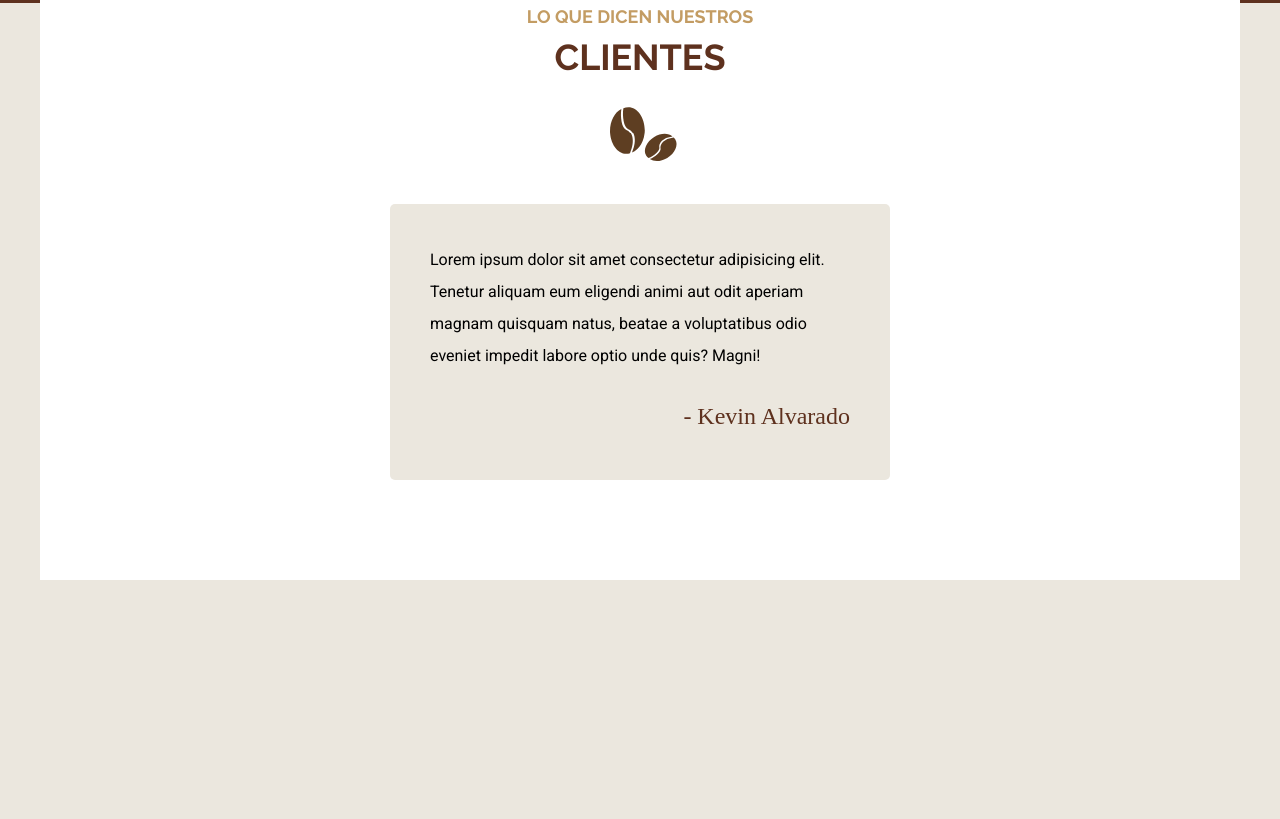
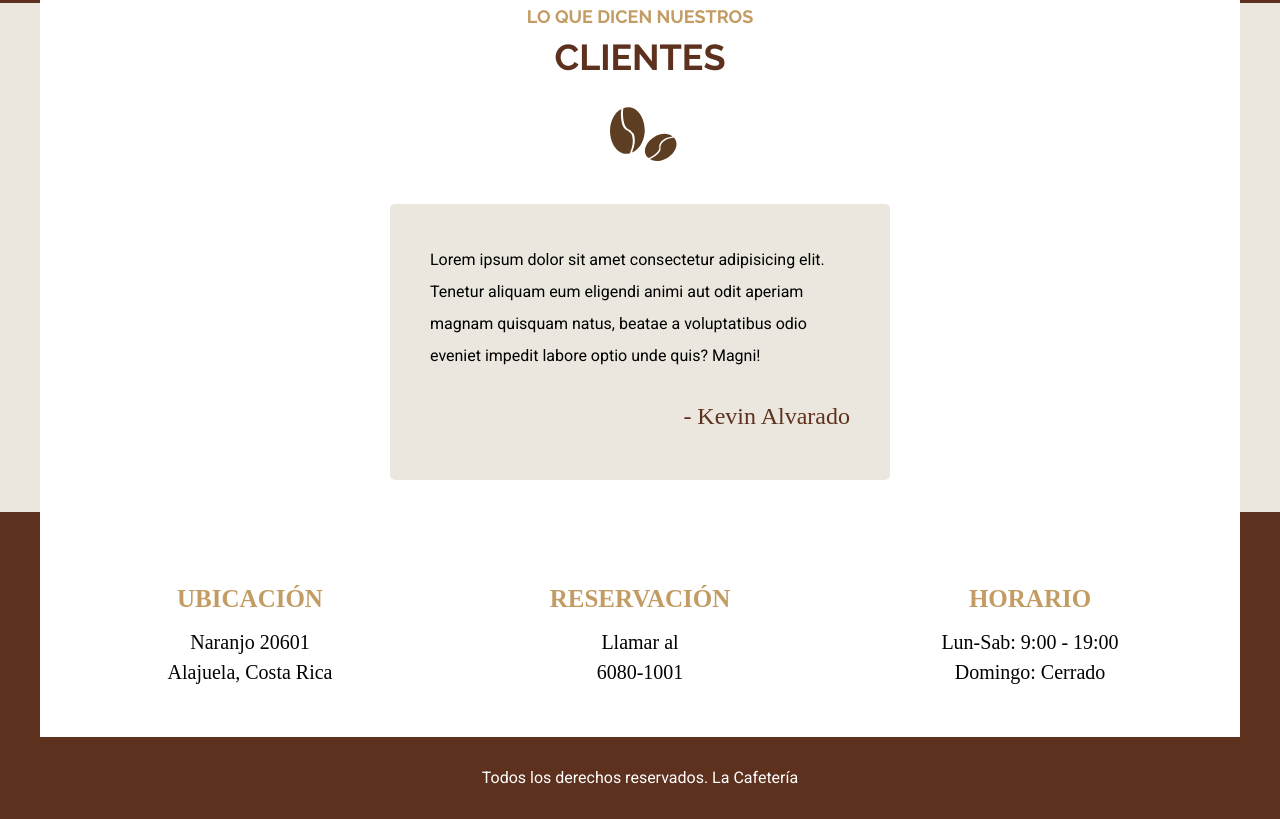
Before and after one commit to KevinJSS/Cafeteria_App, a website: page views/index.html in a window 1280 px wide. Shown: the part 4504-5323 px from the top of the page. Before the commit the page ends 5084 px from the top, so only its background shows below. Drawn offline with Linux system fonts and the light colour scheme; a web font is replaced by a local one.

Commit message:
Footer section and some utilities added

```diff
--- a/src/scss/base/_utilities.scss
+++ b/src/scss/base/_utilities.scss
@@ -10,12 +10,18 @@
     background-color: v.$primary-color;
 }
 
+.bg-light {
+    background-color: v.$light-color;
+}
+
 .container {
     max-width: 120rem;
     margin: 0 auto;
-    width: 100%;
+    width: 95%;
+}
 
-    @include m.tablet {
-        width: 95%;
-    }
+.negative-margin-10 {
+    padding: 10rem 2.5rem 5rem 2.5rem;
+    margin-top: -10rem;
+    position: relative;
 }
--- a/src/scss/header/_header.scss
+++ b/src/scss/header/_header.scss
@@ -30,7 +30,7 @@
             color: v.$light-color;
             font-weight: v.$font-weight-bold;
             text-transform: uppercase;
-            margin: calc(v.$spacing-medium + 1rem) 0 0 0;
+            margin: calc(v.$spacing-medium + 1rem) 0 10rem 0;
             padding: 0 2rem;
         }
 
--- /dev/null
+++ b/src/scss/index/_footer.scss
@@ -0,0 +1,46 @@
+@use 'base/variables' as v;
+@use 'base/mixins' as m;
+
+/* FOOTER */
+.footer-content {
+    padding: v.$spacing-medium v.$spacing-normal;
+    background-color: v.$light-color;
+    position: relative;
+
+    @include m.tablet {
+        display: grid;
+        @include m.grid(3, 2rem);
+    }
+}
+
+.footer-box {
+    margin-bottom: 5rem;
+
+    @include m.tablet {
+        margin-bottom: 0;
+    }
+
+    h3 {
+        color: v.$secondary-color;
+        font-family: v.$font-family-tertiary;
+        margin-bottom: 1rem;
+    }
+
+    p {
+        font-family: v.$font-family-tertiary;
+        font-size: v.$font-size-medium;
+        line-height: v.$line-height-normal;
+        text-align: center;
+    }
+}
+
+.copyright {
+    background-color: v.$primary-color;
+    padding: 25rem 2.5rem 2.5rem 2.5rem;
+    margin-top: -22.5rem;
+
+    p {
+        font-size: 1.6rem;
+        color: v.$light-color;
+    }
+}
--- a/src/scss/index/_gallery.scss
+++ b/src/scss/index/_gallery.scss
@@ -5,6 +5,7 @@
 .gallery-content {
     margin-top: v.$spacing-medium;
 }
+
 .gallery {
     @include m.grid(2, 2rem);
 
--- a/src/scss/index/_index.scss
+++ b/src/scss/index/_index.scss
@@ -3,3 +3,4 @@
 @forward 'gallery';
 @forward 'menu';
 @forward 'testimonials';
+@forward 'footer';
--- a/src/scss/index/_main.scss
+++ b/src/scss/index/_main.scss
@@ -3,12 +3,9 @@
 
 /* MAIN SECTION */
 .main-content {
-    background-color: v.$light-color;
     padding: v.$spacing-medium v.$spacing-normal;
 
     @include m.tablet {
         padding: v.$spacing-large;
-        margin-top: -10rem;
-        position: relative;
     }
 }
--- a/src/scss/index/_menu.scss
+++ b/src/scss/index/_menu.scss
@@ -1,7 +1,7 @@
 @use 'base/variables' as v;
 @use 'base/mixins' as m;
 
-/* MENU */
+/* MENU SECTION */
 .menu {
     padding: 13rem 2.5rem 20rem 2.5rem;
     background-image: url('/build/images/menu_arriba.svg'), url('/build/images/menu_abajo.svg'), linear-gradient(to top, v.$primary-color, v.$primary-color);
--- a/src/scss/index/_testimonials.scss
+++ b/src/scss/index/_testimonials.scss
@@ -1,16 +1,7 @@
 @use 'base/variables' as v;
 @use 'base/mixins' as m;
 
-.testimonials-content {
-    background-color: v.$light-color;
-    padding: v.$spacing-medium v.$spacing-normal;
-
-    @include m.tablet {
-        padding: v.$spacing-large;
-        margin-top: -10rem;
-        position: relative;
-    }
-
+/* TESTIMONIAL SECTION */
 .testimonial-card {
     background-color: v.$light-brown;
     padding: 4rem;
@@ -36,4 +27,3 @@
         text-align: right;
     }
 }
-}
--- a/views/index.html
+++ b/views/index.html
@@ -35,7 +35,7 @@
         </div>
     </header>
 
-    <main class="container main-content text-center">
+    <main class="container main-content text-center negative-margin-10 bg-light">
         <section class="about-us">
             <h2><span>Conoce más</span> sobre nosotros</h2>
 
@@ -184,7 +184,7 @@
         </div>
     </section>
 
-    <section class="testimonials-content container">
+    <section class="testimonials-content container negative-margin-10 bg-light">
         <h2><span>Lo que dicen nuestros</span>clientes</h2>
 
         <div class="testimonial-card">
@@ -192,5 +192,31 @@
             <p class="author">- Kevin Alvarado</p>
         </div>
     </section>
+
+    <footer class="footer">
+        <div class="footer-content container">
+            <div class="footer-box location">
+                <h3>Ubicación</h3>
+                <p>Naranjo 20601</p>
+                <p>Alajuela, Costa Rica</p>
+            </div>
+
+            <div class="footer-box booking">
+                <h3>Reservación</h3>
+                <p>Llamar al</p>
+                <p>6080-1001</p>
+            </div>
+
+            <div class="footer-box schedule">
+                <h3>Horario</h3>
+                <p>Lun-Sab: 9:00 - 19:00</p>
+                <p>Domingo: Cerrado</p>
+            </div>
+        </div>
+
+        <div class="copyright text-center">
+            <p>Todos los derechos reservados. La Cafetería</p>
+        </div>
+    </footer>
 </body>
 </html>
```
Also changed, not shown: build/css/app.css. Lines whose indentation alone changed are shown as unchanged.
